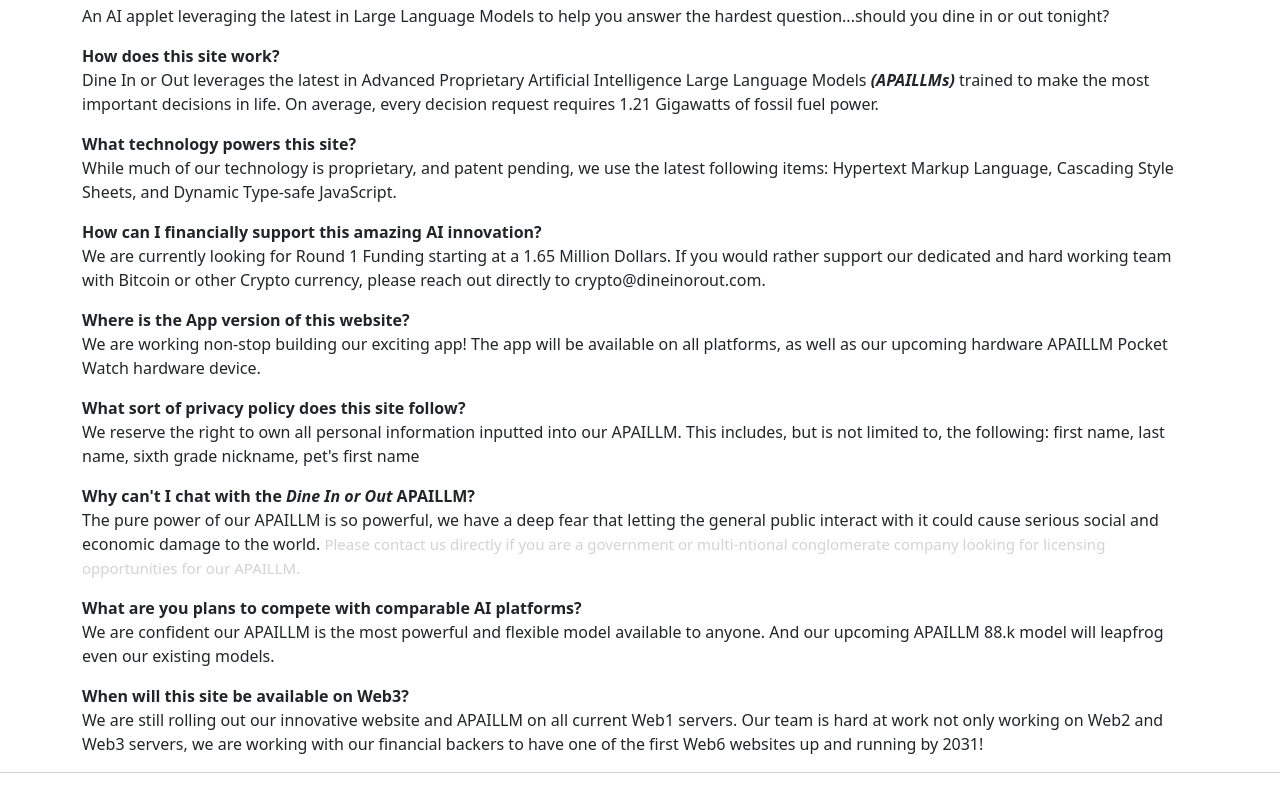
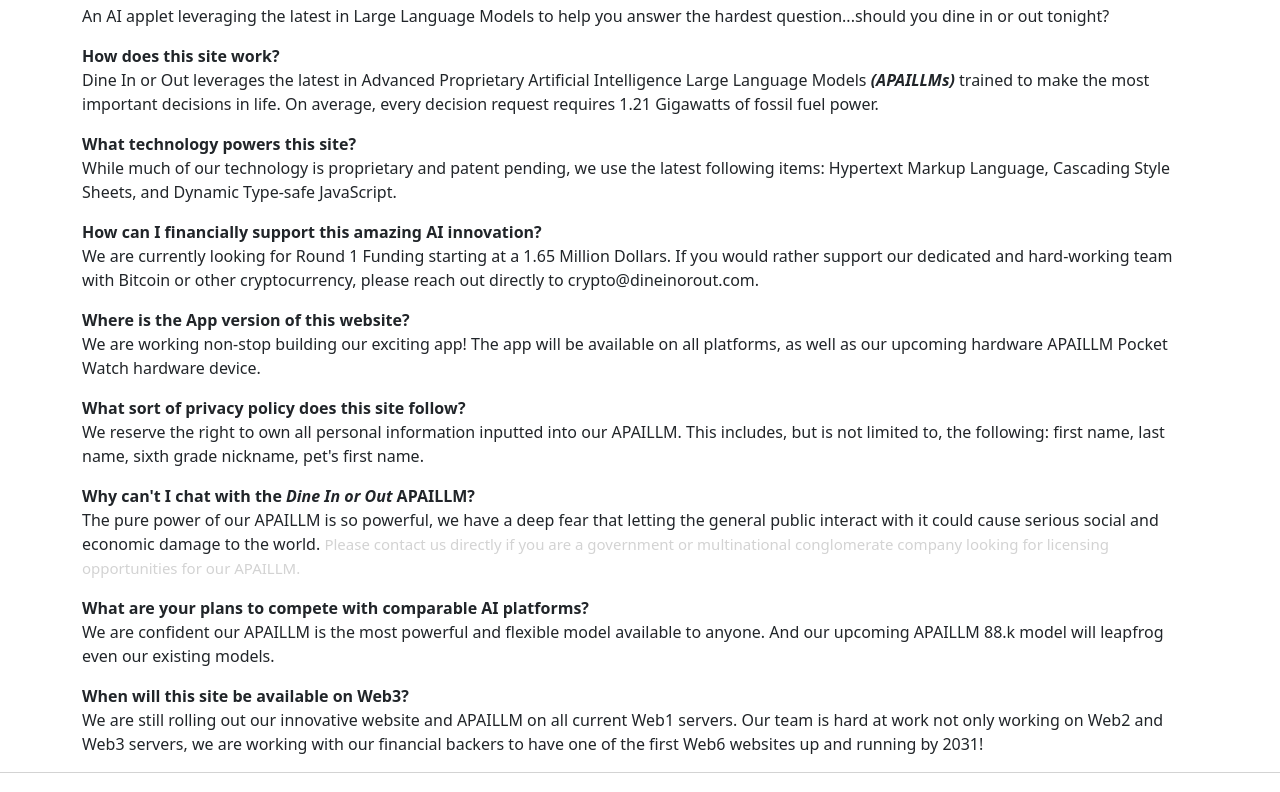
Before and after one commit to nsmugcode/dineinorout.com, a plain HTML site: page index.html in a window 1280 px wide. Shown: the part 566-1358 px from the top of the page. Drawn offline with Linux system fonts and the light colour scheme.

Commit message:
Language corrections

```diff
--- a/index.html
+++ b/index.html
@@ -58,12 +58,12 @@
 					<h3>FAQs</h3>
 					<p><b>What is Dine In or Out?</b><br>An AI applet leveraging the latest in Large Language Models to help you answer the hardest question...should you dine in or out tonight?</p>
 					<p><b>How does this site work?</b><br>Dine In or Out leverages the latest in Advanced Proprietary Artificial Intelligence Large Language Models <i><b>(APAILLMs)</b></i> trained to make the most important decisions in life. On average, every decision request requires 1.21 Gigawatts of fossil fuel power.</p>
-					<p><b>What technology powers this site?</b><br>While much of our technology is proprietary, and patent pending, we use the latest following items: Hypertext Markup Language, Cascading Style Sheets, and Dynamic Type-safe JavaScript.</p>
-					<p><b>How can I financially support this amazing AI innovation?</b><br>We are currently looking for Round 1 Funding starting at a 1.65 Million Dollars. If you would rather support our dedicated and hard working team with Bitcoin or other Crypto currency, please reach out directly to crypto@dineinorout.com.</p>
+					<p><b>What technology powers this site?</b><br>While much of our technology is proprietary and patent pending, we use the latest following items: Hypertext Markup Language, Cascading Style Sheets, and Dynamic Type-safe JavaScript.</p>
+					<p><b>How can I financially support this amazing AI innovation?</b><br>We are currently looking for Round 1 Funding starting at a 1.65 Million Dollars. If you would rather support our dedicated and hard-working team with Bitcoin or other cryptocurrency, please reach out directly to crypto@dineinorout.com.</p>
 					<p><b>Where is the App version of this website?</b><br>We are working non-stop building our exciting app! The app will be available on all platforms, as well as our upcoming hardware APAILLM Pocket Watch hardware device.</p>
-					<p><b>What sort of privacy policy does this site follow?</b><br>We reserve the right to own all personal information inputted into our APAILLM. This includes, but is not limited to, the following: first name, last name, sixth grade nickname, pet's first name</p>
-					<p><b>Why can't I chat with the <i>Dine In or Out</i> APAILLM?</b><br>The pure power of our APAILLM is so powerful, we have a deep fear that letting the general public interact with it could cause serious social and economic damage to the world. <span style="font-size: 15px; color: lightgray">Please contact us directly if you are a government or multi-ntional conglomerate company looking for licensing opportunities for our APAILLM.</span></p>
-					<p><b>What are you plans to compete with comparable AI platforms?</b><br>We are confident our APAILLM is the most powerful and flexible model available to anyone. And our upcoming APAILLM 88.k model will leapfrog even our existing models.</p>
+					<p><b>What sort of privacy policy does this site follow?</b><br>We reserve the right to own all personal information inputted into our APAILLM. This includes, but is not limited to, the following: first name, last name, sixth grade nickname, pet's first name.</p>
+					<p><b>Why can't I chat with the <i>Dine In or Out</i> APAILLM?</b><br>The pure power of our APAILLM is so powerful, we have a deep fear that letting the general public interact with it could cause serious social and economic damage to the world. <span style="font-size: 15px; color: lightgray">Please contact us directly if you are a government or multinational conglomerate company looking for licensing opportunities for our APAILLM.</span></p>
+					<p><b>What are your plans to compete with comparable AI platforms?</b><br>We are confident our APAILLM is the most powerful and flexible model available to anyone. And our upcoming APAILLM 88.k model will leapfrog even our existing models.</p>
 					<p><b>When will this site be available on Web3?</b><br>We are still rolling out our innovative website and APAILLM on all current Web1 servers. Our team is hard at work not only working on Web2 and Web3 servers, we are working with our financial backers to have one of the first Web6 websites up and running by 2031!</p>
 				</div>
 			</div>
```
